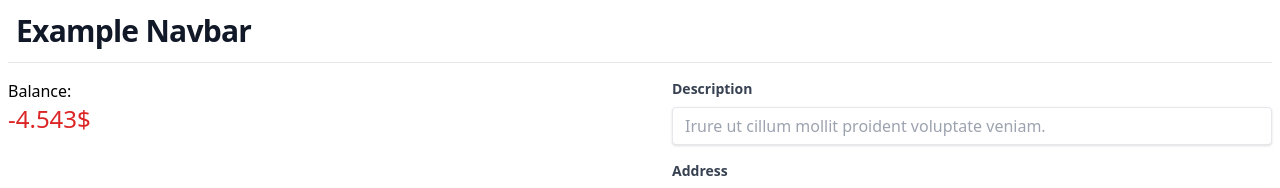
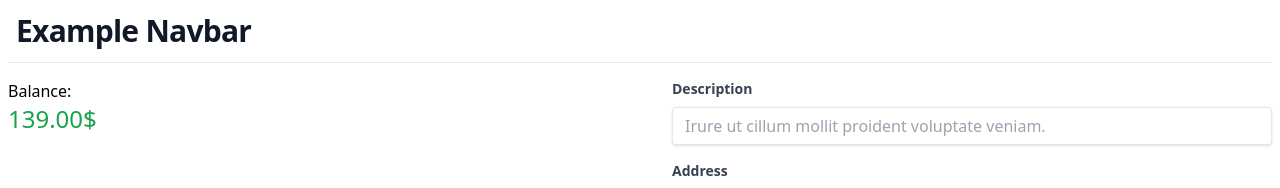
Before and after one commit to Mikolaj18/ts-redux-app, a React (Create React App) app: page / in a window 1280 px wide. Shown: the top 188 px of the page. Built offline with nearby package versions, Linux system fonts and the light colour scheme; data requests are answered from the project's data file.

Commit message:
Handle filtering transactions and update balance

```diff
--- a/src/App.tsx
+++ b/src/App.tsx
@@ -1,4 +1,4 @@
-import React from 'react';
+import React, {useMemo, useState} from 'react';
 import Navbar from "./components/Navbar";
 import Footer from "./components/Footer";
 import AddTransaction from "./components/AddTransaction";
@@ -7,8 +7,23 @@ import Filter from "./components/Filter";
 import 'react-toastify/dist/ReactToastify.css';
 import {ToastContainer} from "react-toastify";
 import TransactionsTable from "./components/TransactionsTable";
+import {useFetchTransactionsQuery} from "./store/api/transactionApi";
+import {TTransaction} from "./types/Transactions";
 
 function App() {
+    const { data, error, isLoading } = useFetchTransactionsQuery();
+    const [filterEntry, setFilterEntry] = useState<string>("");
+    const handleFilterTransactions = (value: React.SetStateAction<string>) => {
+        setFilterEntry(value);
+    }
+
+    const filteredTransactions = useMemo(
+        () => data?.filter(transaction => transaction.beneficiary.toLowerCase().includes(filterEntry.toLowerCase())),
+        [data, filterEntry]
+    ) as TTransaction[];
+
+    const totalBalance = filteredTransactions?.reduce((total, amount) => total + amount.amount, 0);
+
     return (
         <>
             <ToastContainer/>
@@ -17,15 +32,15 @@ function App() {
                 <div
                     className="container max-w-7xl mx-auto flex flex-col-reverse md:flex-row justify-between py-2 gap-16 items-center md:items-stretch">
                     <div className="flex flex-col justify-between w-full md:w-1/2 gap-y-5 md:gap-y-0">
-                        <Balance/>
-                        <Filter/>
+                        <Balance totalBalance={totalBalance}/>
+                        <Filter setFilterEntry={handleFilterTransactions}/>
                     </div>
                     <div className="w-full md:w-1/2">
                         <AddTransaction/>
                     </div>
                 </div>
                 <div className="container max-w-7xl mx-auto">
-                    <TransactionsTable/>
+                    <TransactionsTable data={filteredTransactions} isLoading={isLoading} error={error}/>
                 </div>
                 <Footer/>
             </main>
--- a/src/components/AddTransaction.tsx
+++ b/src/components/AddTransaction.tsx
@@ -62,7 +62,7 @@ const AddTransaction = () => {
             if (isFormValid) {
                 await addTransaction({
                     address: addressRef.current.value,
-                    amount: parseInt(amountRef.current.value),
+                    amount: parseFloat(amountRef.current.value),
                     beneficiary: beneficiaryRef.current.value,
                     account: accountRef.current.value,
                     date: formattedDate,
--- a/src/components/Balance.tsx
+++ b/src/components/Balance.tsx
@@ -1,11 +1,18 @@
-const Balance = () => {
-    const totalBalance = -4.543;
+type TBalance = {
+    totalBalance?: number;
+};
+
+const Balance = ({ totalBalance }: TBalance) => {
+    const formattedBalance = totalBalance?.toFixed(2) || 'N/A';
+
     return (
         <div>
             <p>Balance:</p>
-            <p className={`text-2xl font-normal ${totalBalance >= 0 ? "text-green-600" : "text-red-600"}`}>{totalBalance}$</p>
+            <p className={'text-2xl font-normal text-green-600'}>
+                {formattedBalance}$
+            </p>
         </div>
     );
-}
+};
 
 export default Balance;
--- a/src/components/Filter.tsx
+++ b/src/components/Filter.tsx
@@ -1,12 +1,15 @@
 import FormInput from "./FormInput";
-import {useRef} from "react";
+import React from "react";
 
-const Filter = () => {
-    const searchRef = useRef<HTMLInputElement>(document.createElement('input'));
+type TFilter = {
+    setFilterEntry: React.Dispatch<React.SetStateAction<string>>;
+}
+
+const Filter = ({ setFilterEntry }: TFilter) => {
     return (
-      <div>
-          <FormInput name="Search" id="search" type="text" ref={searchRef} placeholder="Search by beneficiary"/>
-      </div>
+        <div>
+            <FormInput name="Search" id="search" type="text" onChange={(e) => setFilterEntry(e.target.value)} placeholder="Search by beneficiary"/>
+        </div>
     );
 }
 
--- a/src/components/FormInput.tsx
+++ b/src/components/FormInput.tsx
@@ -8,9 +8,10 @@ type TFormInput = {
     errors?: string[],
     min?: number,
     max?: number,
+    onChange?: (e: React.ChangeEvent<HTMLInputElement>) => void,
 }
 
-const FormInput = forwardRef(({name, id, type, placeholder, errors, min, max}: TFormInput, ref: ForwardedRef<HTMLInputElement>) => {
+const FormInput = forwardRef(({name, id, type, placeholder, errors, min, max, onChange}: TFormInput, ref: ForwardedRef<HTMLInputElement>) => {
     return (
         <div className="mb-4">
             <label className="block text-gray-700 text-sm font-bold mb-2" htmlFor={id}>{name}</label>
@@ -22,6 +23,7 @@ const FormInput = forwardRef(({name, id, type, placeholder, errors, min, max}: T
                 type={type}
                 min={min}
                 max={max}
+                onChange={onChange}
                 className="shadow appearance-none border rounded w-full py-2 px-3 text-gray-700 leading-tight focus:outline-none focus:shadow-outline"
             />
             {errors &&
--- a/src/components/TransactionListItem.tsx
+++ b/src/components/TransactionListItem.tsx
@@ -5,7 +5,7 @@ type TTransactionListItem = {
     transaction: TTransaction,
 }
 const TransactionListItem = ({transaction}: TTransactionListItem) => {
-    const [removeTransaction, result] = useRemoveTransactionMutation();
+    const [removeTransaction] = useRemoveTransactionMutation();
     const handleRemoveTransaction = () => {
         removeTransaction(transaction);
     }
--- a/src/components/TransactionsTable.tsx
+++ b/src/components/TransactionsTable.tsx
@@ -1,10 +1,14 @@
 import React from "react";
-import { useFetchTransactionsQuery } from "../store/api/transactionApi";
 import TransactionListItem from "./TransactionListItem";
+import { TTransaction } from "../types/Transactions";
 
-const TransactionsTable = () => {
-    const { data, error, isLoading } = useFetchTransactionsQuery();
+type TTransactionsTable = {
+    data: TTransaction[],
+    isLoading: boolean,
+    error: any,
+};
 
+const TransactionsTable = ({ data, isLoading, error }: TTransactionsTable) => {
     let content;
     if (isLoading) {
         content = <tr><td colSpan={6}>Loading data...</td></tr>;
--- a/src/validators/validators.ts
+++ b/src/validators/validators.ts
@@ -1,7 +1,6 @@
-import {type} from "os";
 
 export const notEmpty = (entry: string): boolean => {
-    if(typeof entry === null || typeof entry === "undefined") return false;
+    if(typeof entry === "undefined") return false;
 
     return entry.trim().length > 0;
 }
```
